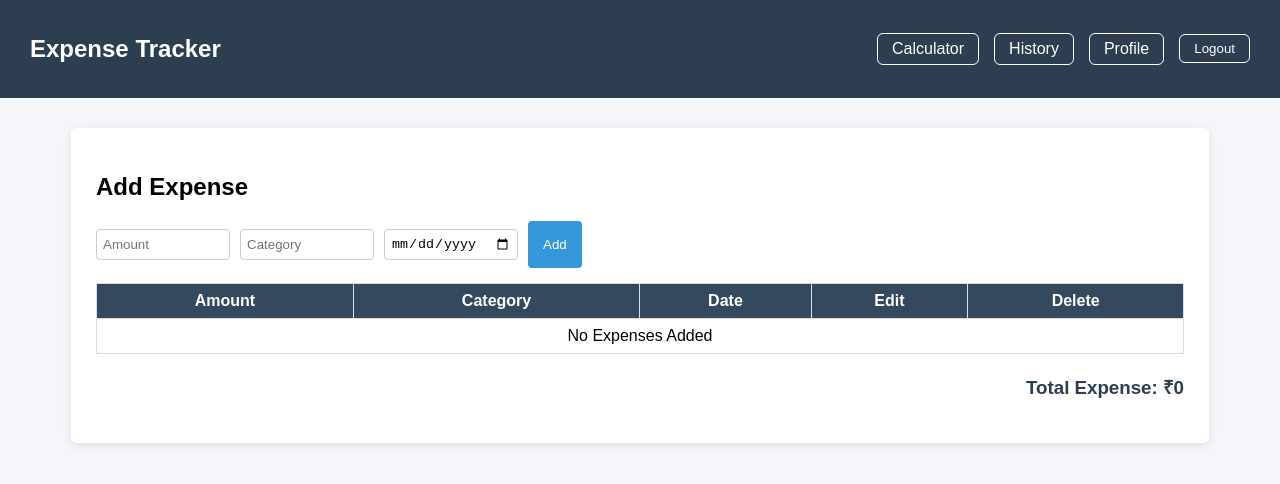
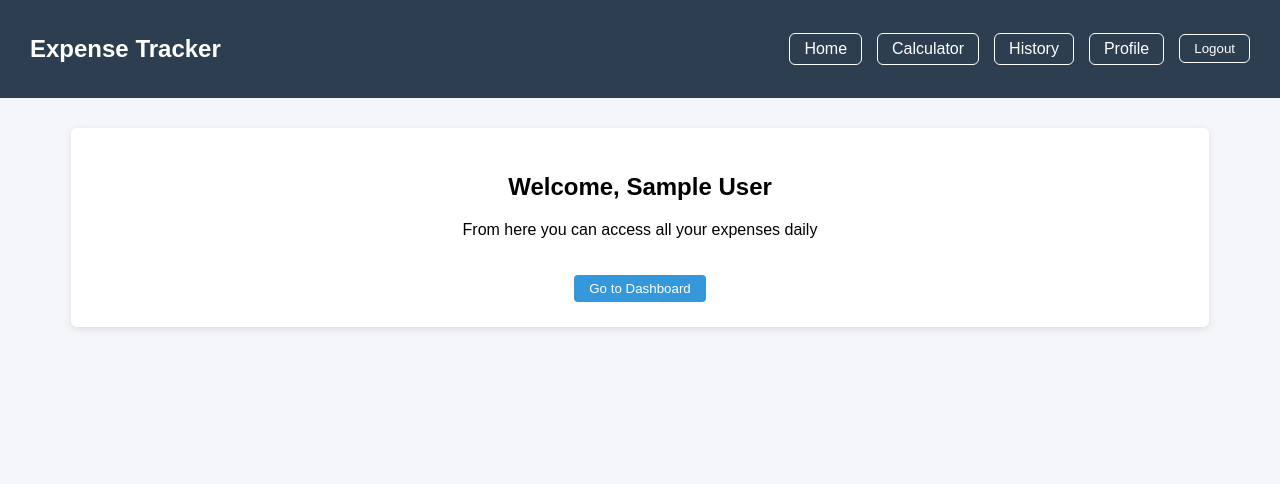
Before and after one commit to abhiram052007-oss/y25-react-sdp-app, a React (Vite) app: page /user in a window 1280 px wide. Shown: the top 484 px of the page. Built offline with nearby package versions, Linux system fonts and the light colour scheme; sample sign-in values are in the browser's storage.

Commit message:
added Home.jsx

```diff
--- /dev/null
+++ b/src/user/Home.jsx
@@ -0,0 +1,22 @@
+import { useNavigate } from "react-router-dom";
+
+export default function Home() {
+
+  const navigate = useNavigate();
+  const user = JSON.parse(sessionStorage.getItem("currentUser"));
+
+  return (
+    <div className="card" style={{ textAlign: "center" }}>
+      <h2>Welcome, {user?.name}</h2>
+      <p>From here you can access all your expenses daily </p>
+
+      <button
+        className="btn"
+        onClick={() => navigate("/user/calculator")}
+        style={{ marginTop: "20px" }}
+      >
+        Go to Dashboard
+      </button>
+    </div>
+  );
+}
--- a/src/user/UserHome.jsx
+++ b/src/user/UserHome.jsx
@@ -3,6 +3,7 @@ import UserNavbar from "./UserNavbar";
 import Calculator from "./Calculator";
 import History from "./History";
 import UserProfile from "./UserProfile";
+import Home from "./Home";
 
 export default function UserHome() {
   return (
@@ -10,7 +11,8 @@ export default function UserHome() {
       <UserNavbar />
       <div className="page-content">
         <Routes>
-          <Route path="/" element={<Calculator />} />
+          <Route path="/" element={<Home />} />
+          <Route path="calculator" element={<Calculator />} />
           <Route path="history" element={<History />} />
           <Route path="profile" element={<UserProfile />} />
         </Routes>
--- a/src/user/UserNavbar.jsx
+++ b/src/user/UserNavbar.jsx
@@ -2,8 +2,7 @@ import { Link, useNavigate } from "react-router-dom";
 
 export default function UserNavbar() {
   const navigate = useNavigate();
-
-  const logout = () => {
+  const handleLogout = () => {
     sessionStorage.clear();
     navigate("/");
   };
@@ -12,10 +11,13 @@ export default function UserNavbar() {
     <div className="navbar">
       <h2>Expense Tracker</h2>
       <div className="nav-links">
-        <Link to="/user">Calculator</Link>
+        <Link to="/user">Home</Link>
+        <Link to="/user/calculator">Calculator</Link>
         <Link to="/user/history">History</Link>
         <Link to="/user/profile">Profile</Link>
-        <button className="btn" onClick={logout}>Logout</button>
+        <button className="btn" onClick={handleLogout}>
+          Logout
+        </button>
       </div>
     </div>
   );
```
